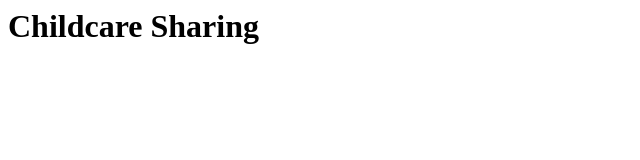
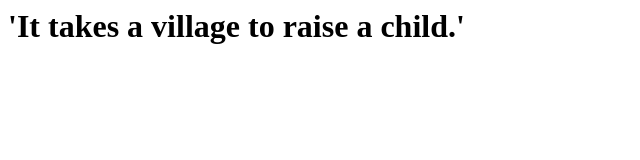
Before and after one commit to Vives2016/project1, a website: page public/index.html in a window 1280 px wide. Shown: the whole page, without its empty margins (0-640 px from the left). Drawn offline with Linux system fonts and the light colour scheme.

Commit message:
Update index.html

```diff
--- a/public/index.html
+++ b/public/index.html
@@ -1,6 +1,6 @@
 <html>
     <head><title>Childcare Sharing</title></head>
     <body>
-        <h1>Childcare Sharing</h1>
+        <h1>'It takes a village to raise a child.'</h1>
     </body>
 </html>
```
